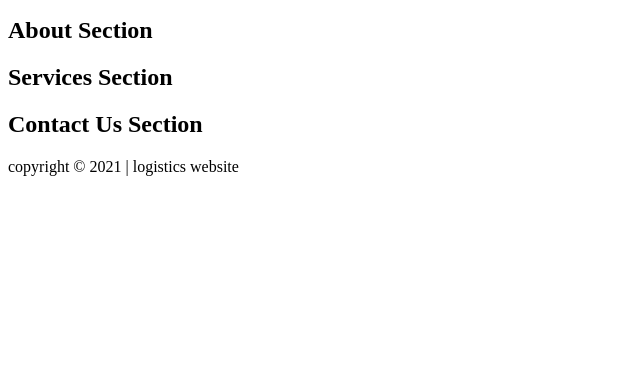
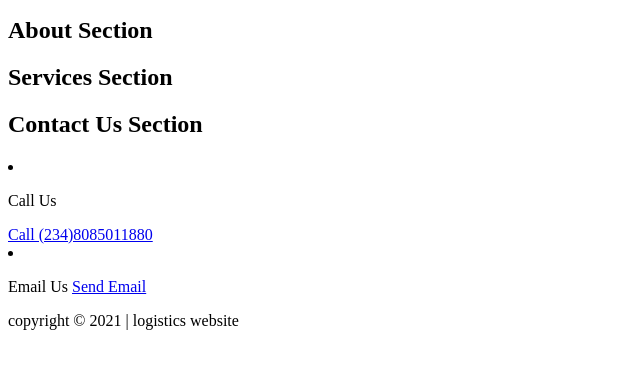
Before and after one commit to SmartTechWeb/website, a plain HTML site: page index.html in a window 1280 px wide. Shown: the part 29-398 px from the top of the page, without its empty margins (0-640 px from the left). Drawn offline with Linux system fonts and the light colour scheme.

Commit message:
Update index.html

```diff
--- a/index.html
+++ b/index.html
@@ -29,6 +29,22 @@
         </section>
         <section id="contact-us" class="contact-us">
             <h1>Contact Us Section</h1>
+        </li>
+        <li>
+            <i class="fa fa-phone"></i>
+            <p>
+                <span class="heading">Call Us</span>
+                </p>
+                <a href="tel:2348085011880">Call (234)8085011880</a>
+        </li>
+        <li class="last">
+            <i class="fa fa-envelope"></i>
+            <p>
+                <span class="heading">Email Us</span>
+
+                <a href="mailto:smarttechlogistics@yahoo.com">Send Email</a>
+            </p>
+
             <!-- this is section for the contact-us. Group 3 is to develop the code -->
             <!-- for the section. -->
         </section>
```
